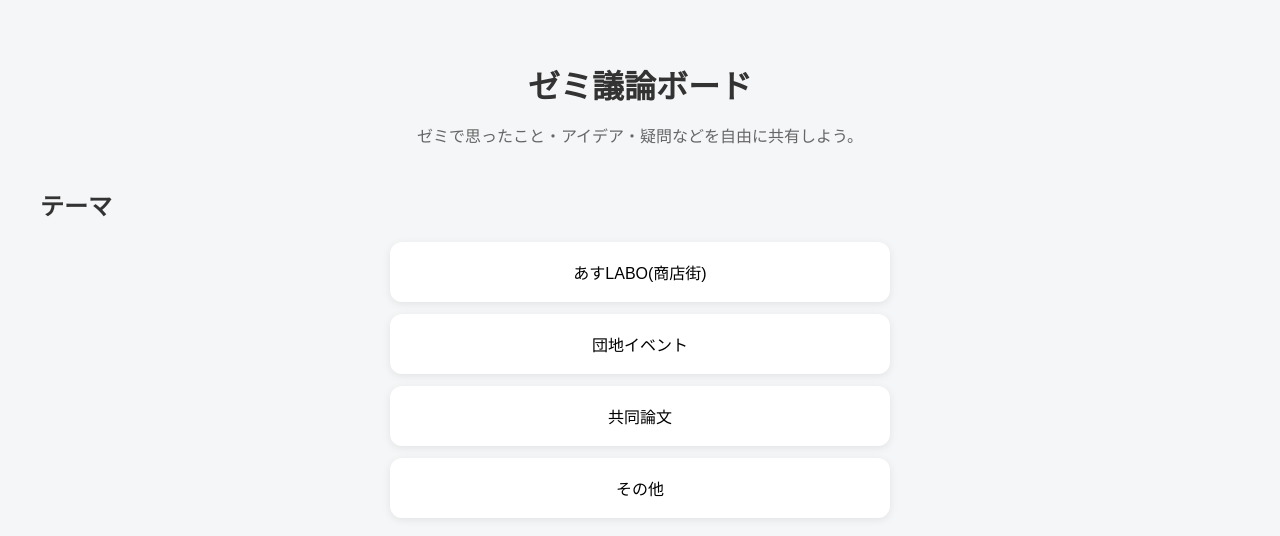
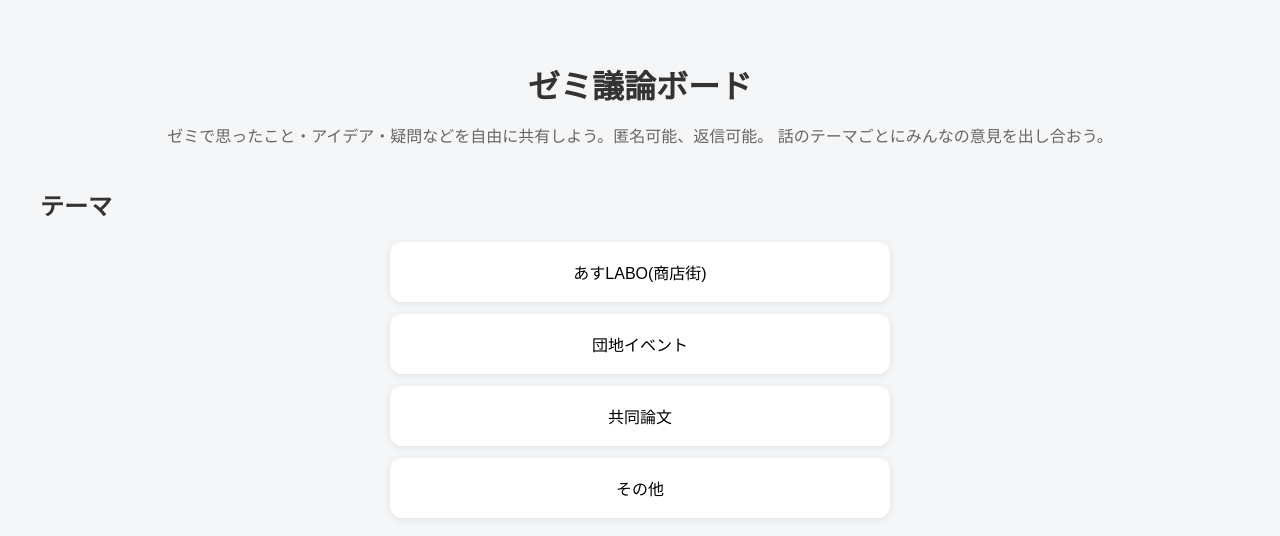
Before and after one commit to mamuramamura/seminar-board, a plain HTML site: page index.html in a window 1280 px wide. Drawn offline with nearby package versions, Linux system fonts and the light colour scheme.

Commit message:
Update site

```diff
--- a/index.html
+++ b/index.html
@@ -11,7 +11,8 @@
 
     <h1>ゼミ議論ボード</h1>
 
-    <p>ゼミで思ったこと・アイデア・疑問などを自由に共有しよう。</p>
+    <p>ゼミで思ったこと・アイデア・疑問などを自由に共有しよう。匿名可能、返信可能。
+        話のテーマごとにみんなの意見を出し合おう。 </p>
 
    <h2>テーマ</h2>
 
```
